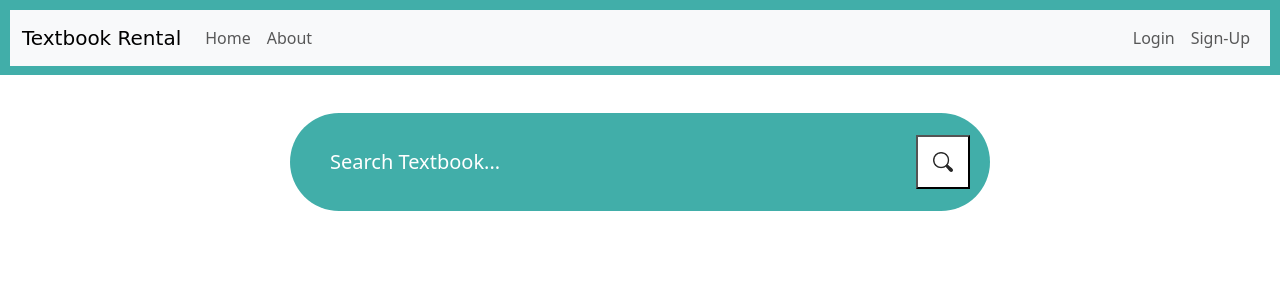
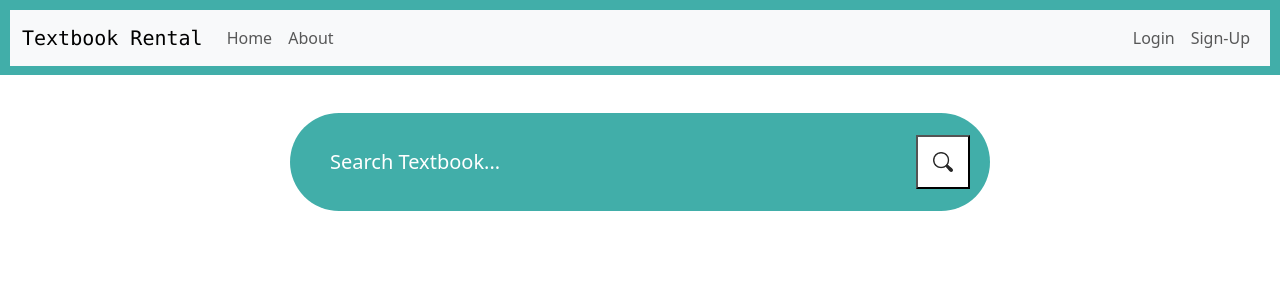
Before and after one commit to ZaidJ2003/Textbook-Rental-Application, a Flask app: page / in a window 1280 px wide. Shown: the top 300 px of the page. Run offline with Flask 3, Linux system fonts and the light colour scheme.

Commit message:
testcommit

```diff
--- a/templates/_layout.html
+++ b/templates/_layout.html
@@ -15,7 +15,7 @@
     <header>
         <nav class="navbar navbar-expand-lg bg-body-tertiary">
             <div class="container-fluid">
-                <a class="navbar-brand" href="/"><span style="font-family: cursive">Textbook Rental</span></a>
+                <a class="navbar-brand" href="/"><span style="font-family: Lucida Console">Textbook Rental</span></a>
                 <button class="navbar-toggler" type="button" data-bs-toggle="collapse" data-bs-target="#navbarNav"
                     aria-controls="navbarNav" aria-expanded="false" aria-label="Toggle navigation">
                     <span class="navbar-toggler-icon"></span>
```
